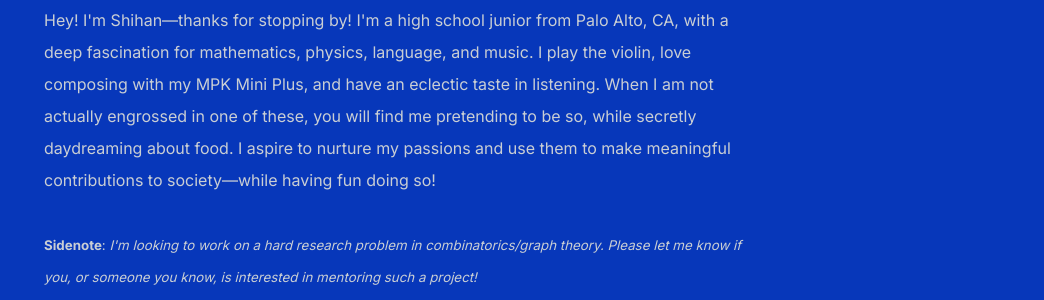
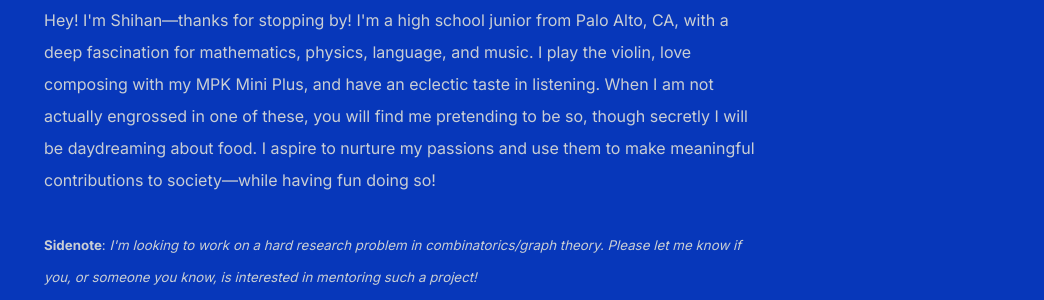
Before and after one commit to shihankanungo/shihankanungo.github.io, a Jekyll site: the page built from index.md, in a window 1280 px wide. Shown: the part 493-793 px from the top of the page, without its empty margins (236-1280 px from the left). Built offline with Jekyll 4.4.1, drawn with Linux system fonts in a browser that asks for light colours.

Commit message:
Update _config.yml

```diff
--- a/_config.yml
+++ b/_config.yml
@@ -3,7 +3,7 @@
 url: https://www.shihankanungo.github.io/shihanmoonwalk/ # root address of the site
 description: > # description of the site (multiple lines allowed)
   <img src="photo.png" alt="Avatar" style="width:250px; border-radius:50%;"> <br />
-  Hey! I'm Shihan&mdash;thanks for stopping by! I'm a high school junior from Palo Alto, CA, with a deep fascination for mathematics, physics, language, and music. I play the violin, love composing with my MPK Mini Plus, and have an eclectic taste in listening. When I am not actually engrossed in one of these, you will find me pretending to be so, while secretly daydreaming about food. I aspire to nurture my passions and use them to make meaningful contributions to society&mdash;while having fun doing so!
+  Hey! I'm Shihan&mdash;thanks for stopping by! I'm a high school junior from Palo Alto, CA, with a deep fascination for mathematics, physics, language, and music. I play the violin, love composing with my MPK Mini Plus, and have an eclectic taste in listening. When I am not actually engrossed in one of these, you will find me pretending to be so, though secretly I will be daydreaming about food. I aspire to nurture my passions and use them to make meaningful contributions to society&mdash;while having fun doing so!
           <br /><br />
 
           <small><b>Sidenote</b>: <i>I'm looking to work on a hard research problem in combinatorics/graph theory. Please let me know if you, or someone you know, is interested in mentoring such a project! </i></small>
```
